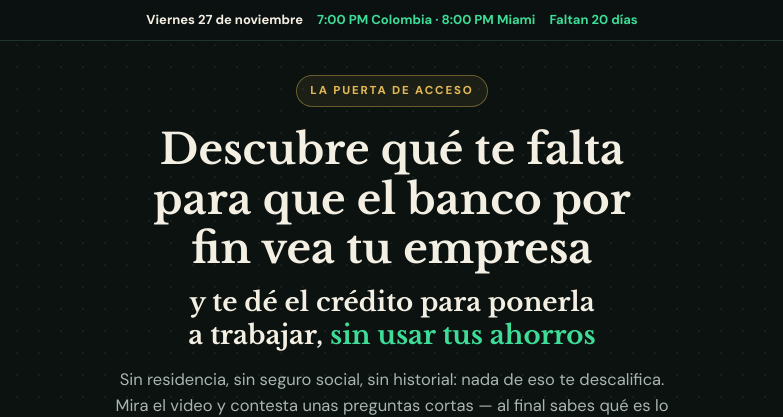
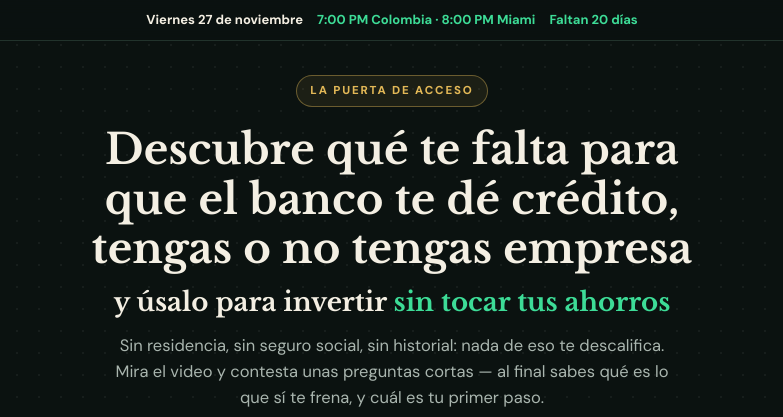
Before and after one commit to alvaromv19/mercedes-rios, a plain HTML site: page puerta-de-acceso.html in a window 1280 px wide. Shown: the top 417 px of the page, without its empty margins (248-1031 px from the left). Drawn offline with nearby package versions, Linux system fonts and the light colour scheme; a script that the page names is missing.

Commit message:
Add files via upload

```diff
--- a/puerta-de-acceso.html
+++ b/puerta-de-acceso.html
@@ -360,7 +360,7 @@ footer .marca{color:var(--mute);font-size:13px;font-weight:700;text-align:center
 
   <div class="hero">
     <span class="pill">La Puerta de Acceso</span>
-    <h1>Descubre qué te falta para que el banco por fin vea tu empresa<span class="h1-resto">y te dé el crédito para ponerla a trabajar, <em>sin usar tus ahorros</em></span></h1>
+    <h1>Descubre qué te falta para que el banco te dé crédito, tengas o no tengas empresa<span class="h1-resto">y úsalo para invertir <em>sin tocar tus ahorros</em></span></h1>
     <p class="sub">Sin residencia, sin seguro social, sin historial: nada de eso te descalifica. Mira el video y contesta unas preguntas cortas — al final sabes qué es lo que sí te frena, y cuál es tu primer paso.</p>
   </div>
 
```
